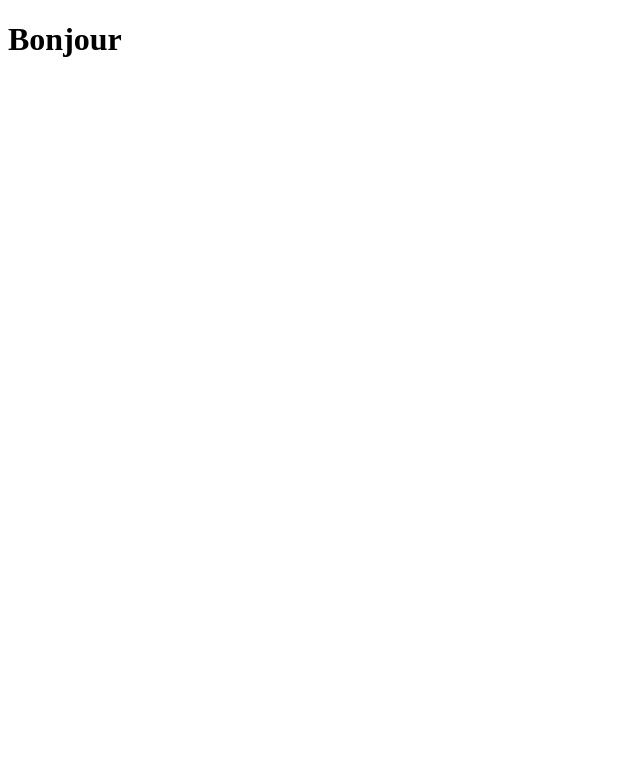
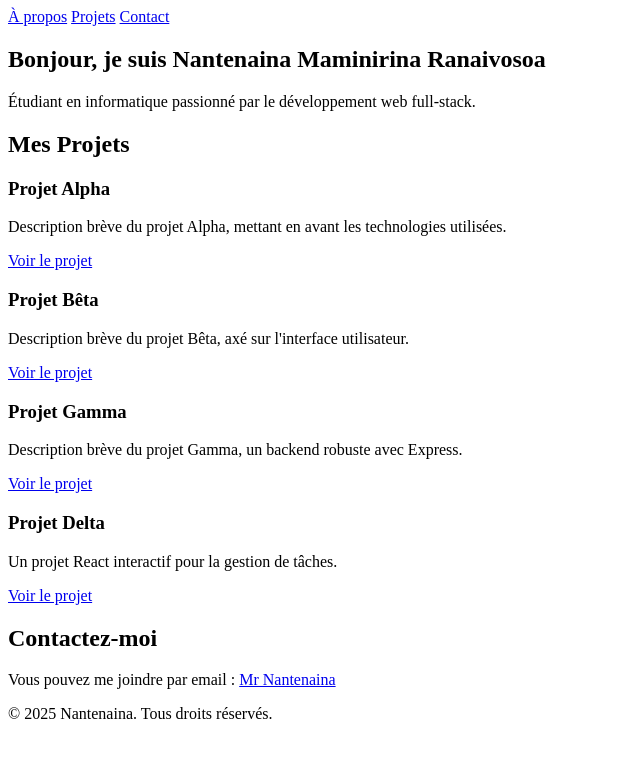
Before and after one commit to Nantenaina-Maminirina-Ranaivosoa/Portfolio-STATIQUE, a plain HTML site: page index.html in a window 1280 px wide. Shown: the whole page, without its empty margins (0-640 px from the left). Drawn offline with Linux system fonts and the light colour scheme.

Commit message:
structure of HTML

```diff
--- a/index.html
+++ b/index.html
@@ -1,11 +1,59 @@
 <!DOCTYPE html>
-<html lang="en">
+<html lang="fr">
 <head>
     <meta charset="UTF-8">
     <meta name="viewport" content="width=device-width, initial-scale=1.0">
-    <title>Document</title>
+    <title>Mon Portfolio</title>
 </head>
 <body>
-    <h1>Bonjour</h1>
+    <header>
+        <nav>
+            <a href="#a-propos">À propos</a>
+            <a href="#projets">Projets</a>
+            <a href="#contact">Contact</a>
+        </nav>
+    </header>
+
+    <main>
+        <section id="a-propos">
+            <h1>Bonjour, je suis Nantenaina Maminirina Ranaivosoa</h1>
+            <p>Étudiant en informatique passionné par le développement web full-stack.</p>
+        </section>
+
+        <section id="projets">
+            <h2>Mes Projets</h2>
+            <div class="grille-projets">
+                <article class="projet">
+                    <h3>Projet Alpha</h3>
+                    <p>Description brève du projet Alpha, mettant en avant les technologies utilisées.</p>
+                    <a href="#">Voir le projet</a>
+                </article>
+                <article class="projet">
+                    <h3>Projet Bêta</h3>
+                    <p>Description brève du projet Bêta, axé sur l'interface utilisateur.</p>
+                    <a href="#">Voir le projet</a>
+                </article>
+                <article class="projet">
+                    <h3>Projet Gamma</h3>
+                    <p>Description brève du projet Gamma, un backend robuste avec Express.</p>
+                    <a href="#">Voir le projet</a>
+                </article>
+                 <article class="projet">
+                    <h3>Projet Delta</h3>
+                    <p>Un projet React interactif pour la gestion de tâches.</p>
+                    <a href="#">Voir le projet</a>
+                </article>
+            </div>
+        </section>
+
+        <section id="contact">
+            <h2>Contactez-moi</h2>
+            <p>Vous pouvez me joindre par email : <a href="mailto:rnantenainamaminirina@gmail.com">Mr Nantenaina</a></p>
+        </section>
+    </main>
+
+    <footer>
+        <p>&copy; 2025 Nantenaina. Tous droits réservés.</p>
+    </footer>
 </body>
 </html>
```
